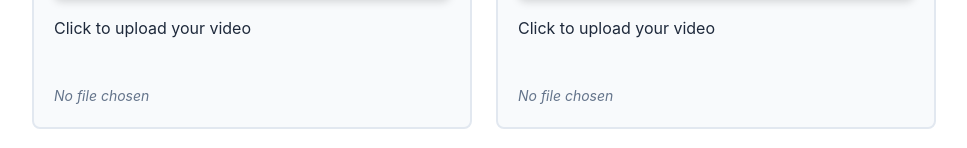
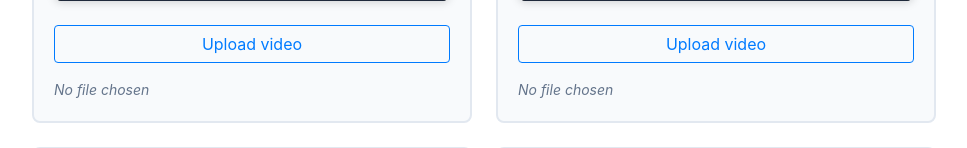
Before and after one commit to CodingOz/BSL-survey, a Flask app: page / in a window 1280 px wide. Shown: the part 3562-3710 px from the top of the page, without its empty margins (156-1123 px from the left). Run offline with Flask 3, Linux system fonts and the light colour scheme; some libraries are stand-ins or nearby versions.

Commit message:
add button and change video links

```diff
--- a/app/static/styles.css
+++ b/app/static/styles.css
@@ -61,6 +61,17 @@ body {
   box-shadow: var(--card-shadow);
   margin-bottom: 2rem;
   overflow: hidden;
+}
+
+.upload-btn {
+  width: 100%;
+  margin-top: 0.5rem;
+}
+
+.upload-wrapper {
+  display: flex;
+  flex-direction: column;
+  gap: 0.5rem;
 }
 
 .card-header-custom {
@@ -221,10 +232,6 @@ body {
   font-weight: 700;
 }
 
-/* File Upload Styling */
-.upload-wrapper {
-  position: relative;
-}
 
 .custom-file-input {
   width: 100%;
--- a/app/templates/main.html
+++ b/app/templates/main.html
@@ -47,6 +47,7 @@ I'm making an app for recognising and teaching some basic British sign language
           <ul>
             <li>Video examples are provided for reference for each sign</li>
             <li>please try to match the general style/camera-angle of these examples</li>
+            <li>please try to keep all videos under 5 seconds long</li>
           </ul>
         </div>
       </div>
@@ -78,12 +79,28 @@ I'm making an app for recognising and teaching some basic British sign language
                   <p class="video-caption">Watch tutorial for "{{ letter }}"</p>
                 </div>
 
-                <p1> Click to upload your video</p1>
+                <div class="upload-wrapper">
 
-                <div class="upload-wrapper">
-                  {{ field(class="form-control-file custom-file-input", accept="video/*", capture="user") }}
-                  <span class="file-chosen">No file chosen</span>
+                  {{ field(
+                      class="custom-file-input d-none",
+                      id="file_{{ letter }}",
+                      accept="video/*",
+                      capture="user"
+                  ) }}
+
+                  <button
+                    type="button"
+                    class="btn btn-outline-primary upload-btn"
+                    onclick="document.getElementById('file_{{ letter }}').click();">
+                    Upload video
+                  </button>
+
+                  <!-- Filename display -->
+                  <span class="file-chosen" id="filename_{{ letter }}">
+                    No file chosen
+                  </span>
                 </div>
+
               </div>
           {% endfor %}
 
@@ -111,6 +128,7 @@ I'm making an app for recognising and teaching some basic British sign language
 
         <div class="submit-wrapper">
           {{ form.submit(class="btn btn-primary btn-lg submit-btn") }}
+          <p1> This may take a few minutes to send the videos after submission. Please be patient and dont close the page until the success message opens. </p1>
         </div>
       </form>
     </div>
@@ -128,18 +146,18 @@ I'm making an app for recognising and teaching some basic British sign language
   <script src="https://stackpath.bootstrapcdn.com/bootstrap/4.2.1/js/bootstrap.min.js"></script>
 
   <script>
-    // Show filename when file is selected
-    document.querySelectorAll('.custom-file-input').forEach(input => {
-      input.addEventListener('change', function(e) {
-        const fileName = e.target.files[0]?.name || 'No file chosen';
-        const fileChosen = e.target.parentElement.querySelector('.file-chosen');
-        if (fileChosen) {
-          fileChosen.textContent = fileName;
-          fileChosen.classList.add('file-selected');
+    document.addEventListener("change", function (e) {
+      if (e.target.matches(".custom-file-input")) {
+        const id = e.target.id.replace("file_", "filename_");
+        const label = document.getElementById(id);
+        if (label && e.target.files.length > 0) {
+          label.textContent = e.target.files[0].name;
+          label.classList.add("file-selected");
         }
-      });
+      }
     });
   </script>
 
+
 </body>
 </html>
--- a/app/views.py
+++ b/app/views.py
@@ -10,21 +10,21 @@ submission_id = str(uuid.uuid4())
 
 @app.route('/', methods=['GET', 'POST'])
 def All():
-    video_tutorials = {"A": "https://www.youtube-nocookie.com/embed/mesL1xcYnuE",
-                       "E": "https://www.youtube-nocookie.com/embed/mesL1xcYnuE",
-                       "I": "https://www.youtube-nocookie.com/embed/mesL1xcYnuE",
-                       "O": "https://www.youtube-nocookie.com/embed/mesL1xcYnuE",
-                       "U": "https://www.youtube-nocookie.com/embed/mesL1xcYnuE",
-                       "J": "https://www.youtube-nocookie.com/embed/mesL1xcYnuE",
-                       "N": "https://www.youtube-nocookie.com/embed/mesL1xcYnuE",
-                       "S": "https://www.youtube-nocookie.com/embed/mesL1xcYnuE",
-                       "T": "https://www.youtube-nocookie.com/embed/mesL1xcYnuE",
-                       "B": "https://www.youtube-nocookie.com/embed/mesL1xcYnuE",
-                       "P": "https://www.youtube-nocookie.com/embed/mesL1xcYnuE",
-                       "tea": "https://www.youtube-nocookie.com/embed/mesL1xcYnuE",
-                       "coffee": "https://www.youtube-nocookie.com/embed/mesL1xcYnuE",
-                       "and": "https://www.youtube-nocookie.com/embed/mesL1xcYnuE",
-                       "or": "https://www.youtube-nocookie.com/embed/mesL1xcYnuE"
+    video_tutorials = {"A": "https://www.youtube-nocookie.com/embed/9yCOlhrrzsw",
+                       "E": "https://www.youtube-nocookie.com/embed/QseQeoaF2Mo",
+                       "I": "https://www.youtube-nocookie.com/embed/z8Itt63yfzk",
+                       "O": "https://www.youtube-nocookie.com/embed/1OlieaP6YV0",
+                       "U": "https://www.youtube-nocookie.com/embed/VDM_Aq-tb8s",
+                       "J": "https://www.youtube-nocookie.com/embed/vnw1VnjA0tA",
+                       "N": "https://www.youtube-nocookie.com/embed/iajFQ6DNsLE",
+                       "S": "https://www.youtube-nocookie.com/embed/D-oT_KzUR4w",
+                       "T": "https://www.youtube-nocookie.com/embed/KX0WranAw7k",
+                       "B": "https://www.youtube-nocookie.com/embed/kihkw6yWxJw",
+                       "P": "https://www.youtube-nocookie.com/embed/KlqyJ8DV3Hs",
+                       "tea": "https://www.youtube-nocookie.com/embed/6iNUX3kTsTg",
+                       "coffee": "https://www.youtube-nocookie.com/embed/NqsPtlg3lG4",
+                       "and": "https://www.youtube-nocookie.com/embed/gQvE_kfjxpA",
+                       "or": "https://www.youtube-nocookie.com/embed/HrpHw4SUq-o"
     }
     letters = ["A","E","I","O","U","J","N","S","T","B","P", "tea", "coffee", "and", "or"]
     VideoUploadForm = make_video_upload_form(letters)
```
